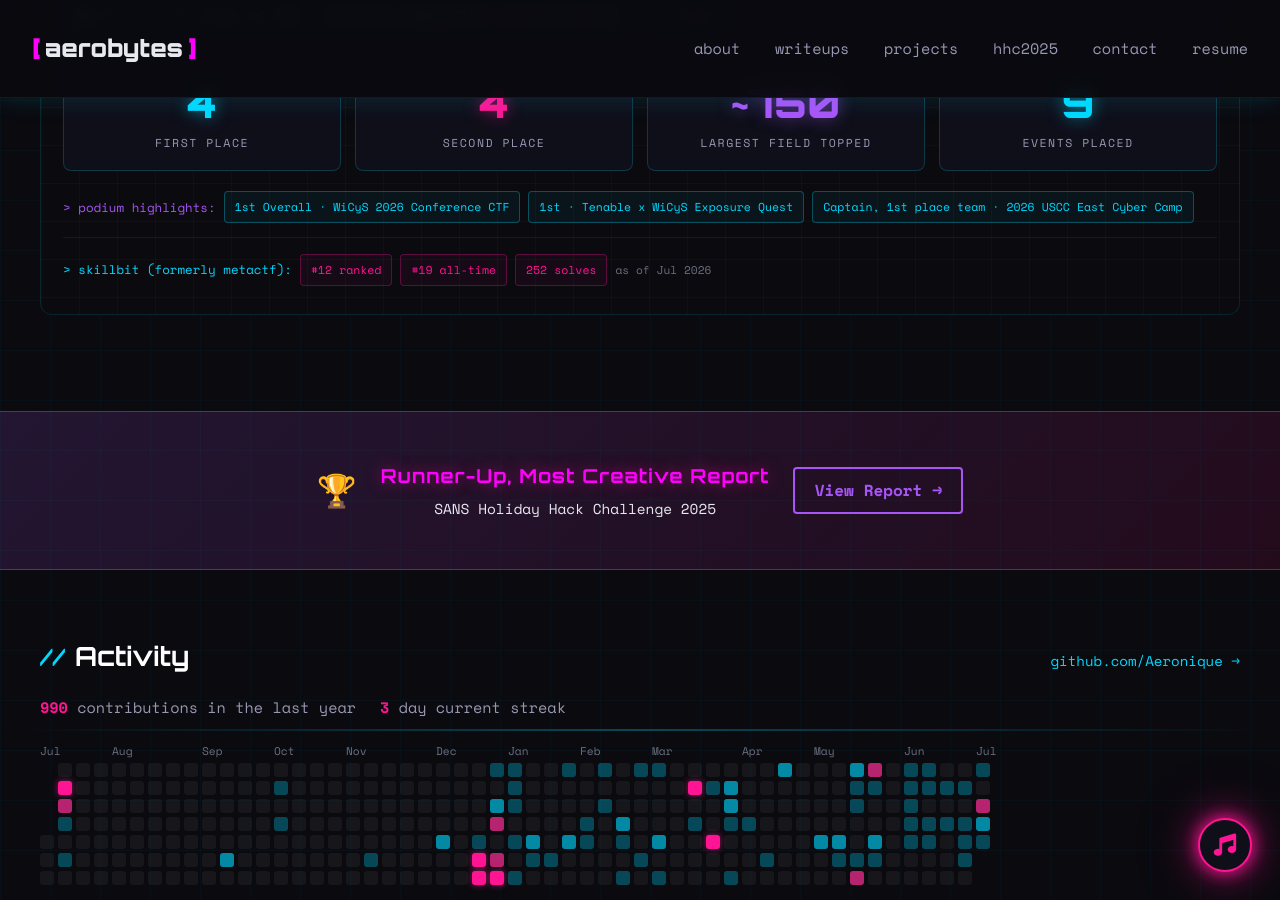
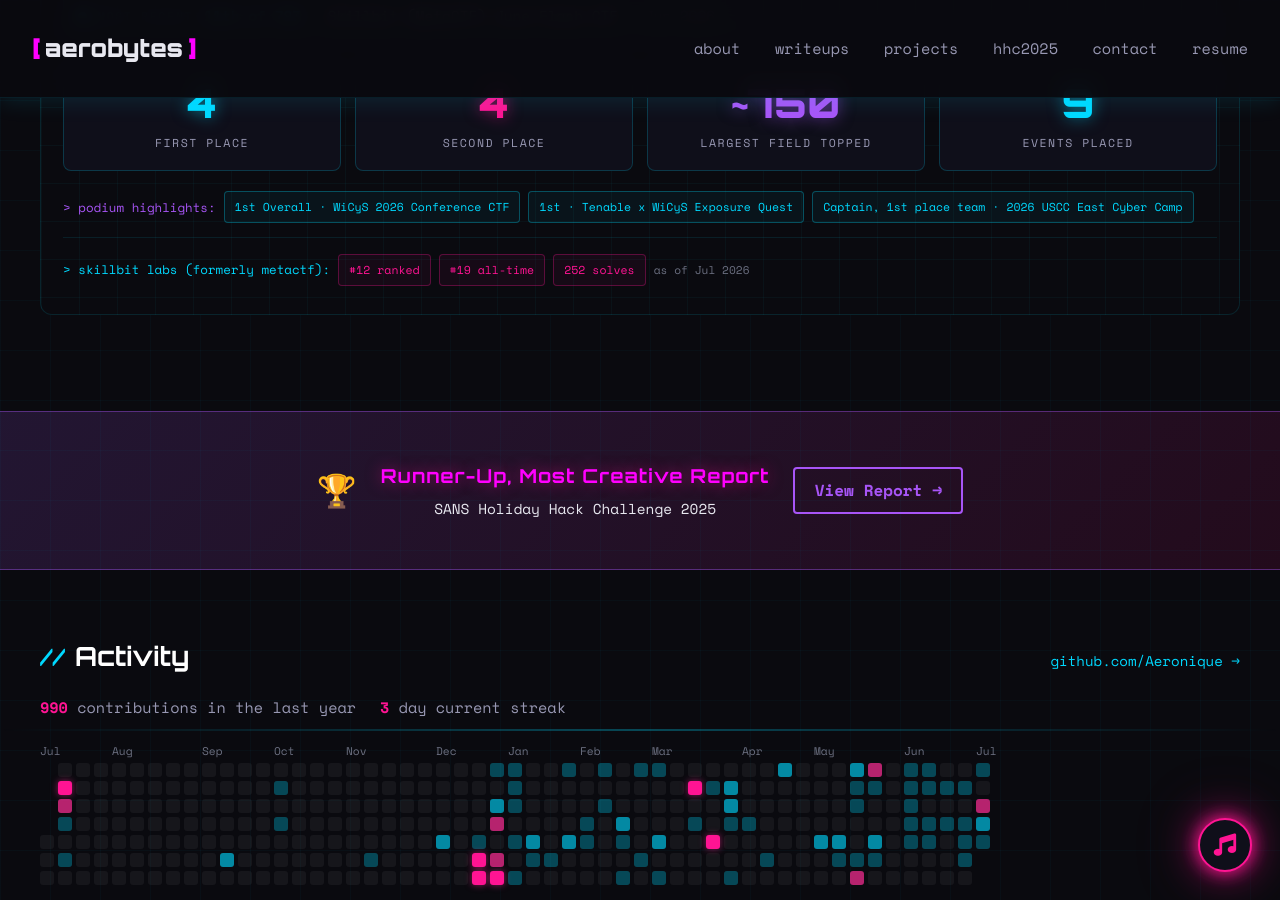
Before and after one commit to Aeronique/aerobytes-site, a Jekyll site: the page built from index.html, in a window 1280 px wide and 900 px high, scrolled down 1396 px. Built offline with Jekyll 4.4.1, drawn with Linux system fonts in a browser that asks for light colours.

Commit message:
Update index.html

```diff
--- a/index.html
+++ b/index.html
@@ -86,7 +86,7 @@ title: Purple team, threat intel, and CTF writeups
                 </div>
 
                 <div class="ctfr-platform">
-                    <span class="ctfr-plat-label">&gt; skillbit (formerly metactf):</span>
+                    <span class="ctfr-plat-label">&gt; skillbit labs (formerly metactf):</span>
                     <span class="ctfr-tag ctfr-tag-pink">#12 ranked</span>
                     <span class="ctfr-tag ctfr-tag-pink">#19 all-time</span>
                     <span class="ctfr-tag ctfr-tag-pink">252 solves</span>
```
